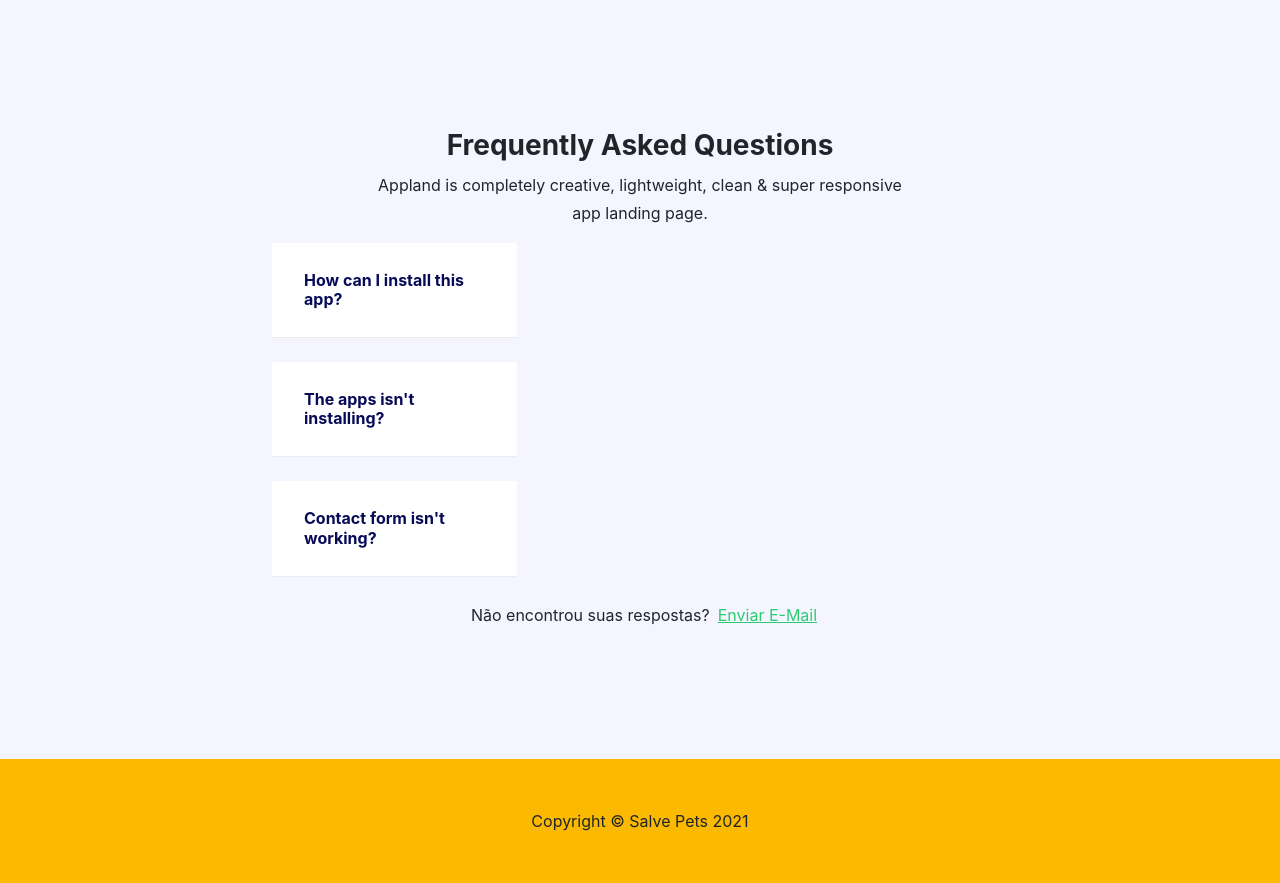
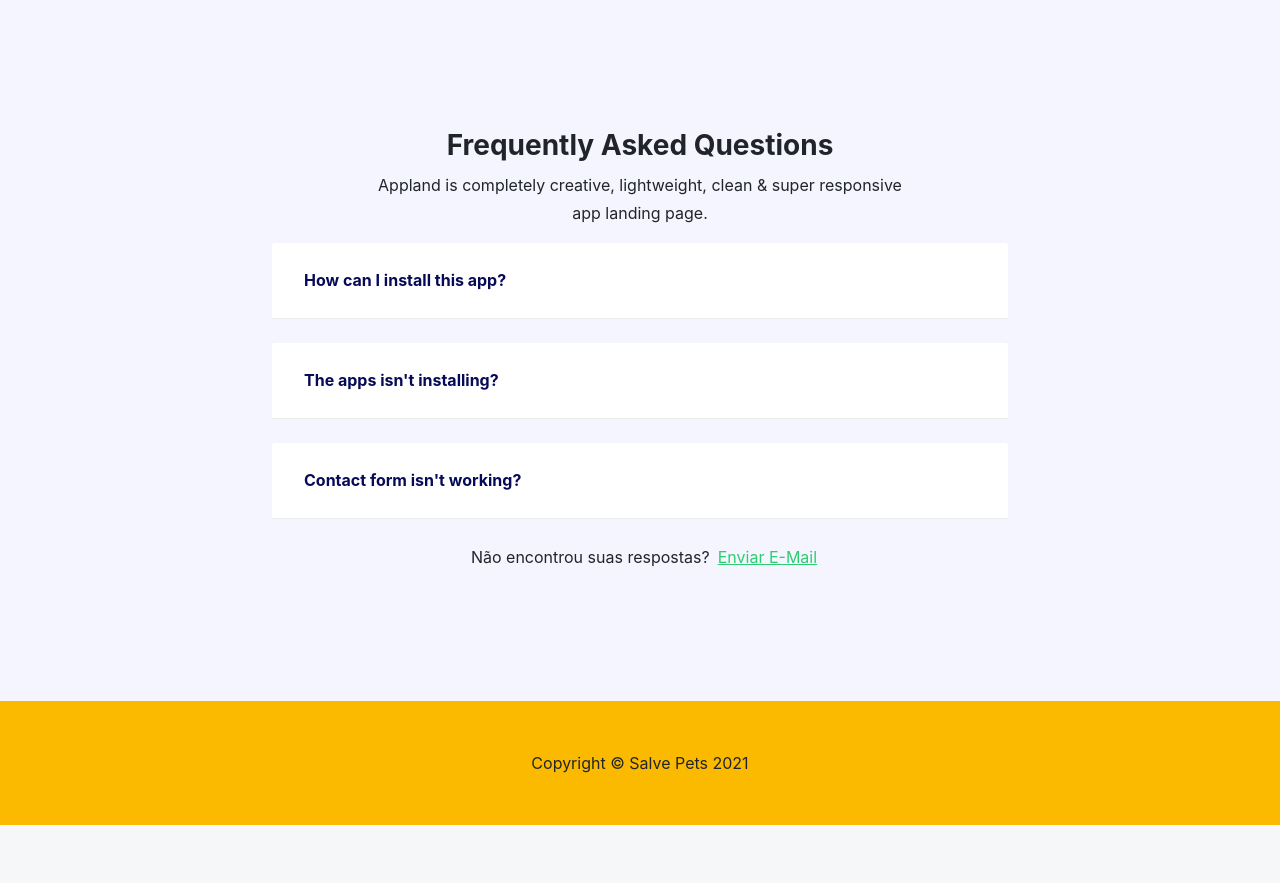
Before and after one commit to DimasOliveira01/ProjetoSalvePets, a Django app: template Projeto/SalvePets/SalvePets/templates/faq.html in a window 1280 px wide. Shown: the part 93-976 px from the top of the page. After the commit the page ends 918 px from the top, so only its background shows below. Run offline with Django 3.2, Linux system fonts and the light colour scheme; the template is opened without the code that fills it, so the values that code supplies are empty; a user stored in the database is signed in; parts of the project's set-up code (start-up, migrations or seed data) failed here and were passed over; some libraries are stand-ins or nearby versions.

Commit message:
arrumando faq

```diff
--- a/Projeto/SalvePets/SalvePets/templates/faq.html
+++ b/Projeto/SalvePets/SalvePets/templates/faq.html
@@ -22,7 +22,7 @@
             <!-- FAQ Area-->
             <div class="col-12 col-sm-10 col-lg-8">
                 <div class="accordion faq-accordian" id="faqAccordion">
-                    <div class="card border-0 wow fadeInUp" data-wow-delay="0.2s" style="visibility: visible; animation-delay: 0.2s; animation-name: fadeInUp;">
+                    <div class="card border-0 wow fadeInUp w-100" data-wow-delay="0.2s" style="visibility: visible; animation-delay: 0.2s; animation-name: fadeInUp;">
                         <div class="card-header" id="headingOne">
                             <h6 class="mb-0 collapsed" data-toggle="collapse" data-target="#collapseOne" aria-expanded="true" aria-controls="collapseOne">How can I install this app?<span class="lni-chevron-up"></span></h6>
                         </div>
@@ -33,7 +33,9 @@
                             </div>
                         </div>
                     </div>
-                    <div class="card border-0 wow fadeInUp" data-wow-delay="0.3s" style="visibility: visible; animation-delay: 0.3s; animation-name: fadeInUp;">
+
+
+                    <div class="card border-0 wow fadeInUp w-100" data-wow-delay="0.3s" style="visibility: visible; animation-delay: 0.3s; animation-name: fadeInUp;">
                         <div class="card-header" id="headingTwo">
                             <h6 class="mb-0 collapsed" data-toggle="collapse" data-target="#collapseTwo" aria-expanded="true" aria-controls="collapseTwo">The apps isn't installing?<span class="lni-chevron-up"></span></h6>
                         </div>
@@ -44,7 +46,7 @@
                             </div>
                         </div>
                     </div>
-                    <div class="card border-0 wow fadeInUp" data-wow-delay="0.4s" style="visibility: visible; animation-delay: 0.4s; animation-name: fadeInUp;">
+                    <div class="card border-0 wow fadeInUp w-100" data-wow-delay="0.4s" style="visibility: visible; animation-delay: 0.4s; animation-name: fadeInUp;">
                         <div class="card-header" id="headingThree">
                             <h6 class="mb-0 collapsed" data-toggle="collapse" data-target="#collapseThree" aria-expanded="true" aria-controls="collapseThree">Contact form isn't working?<span class="lni-chevron-up"></span></h6>
                         </div>
```
